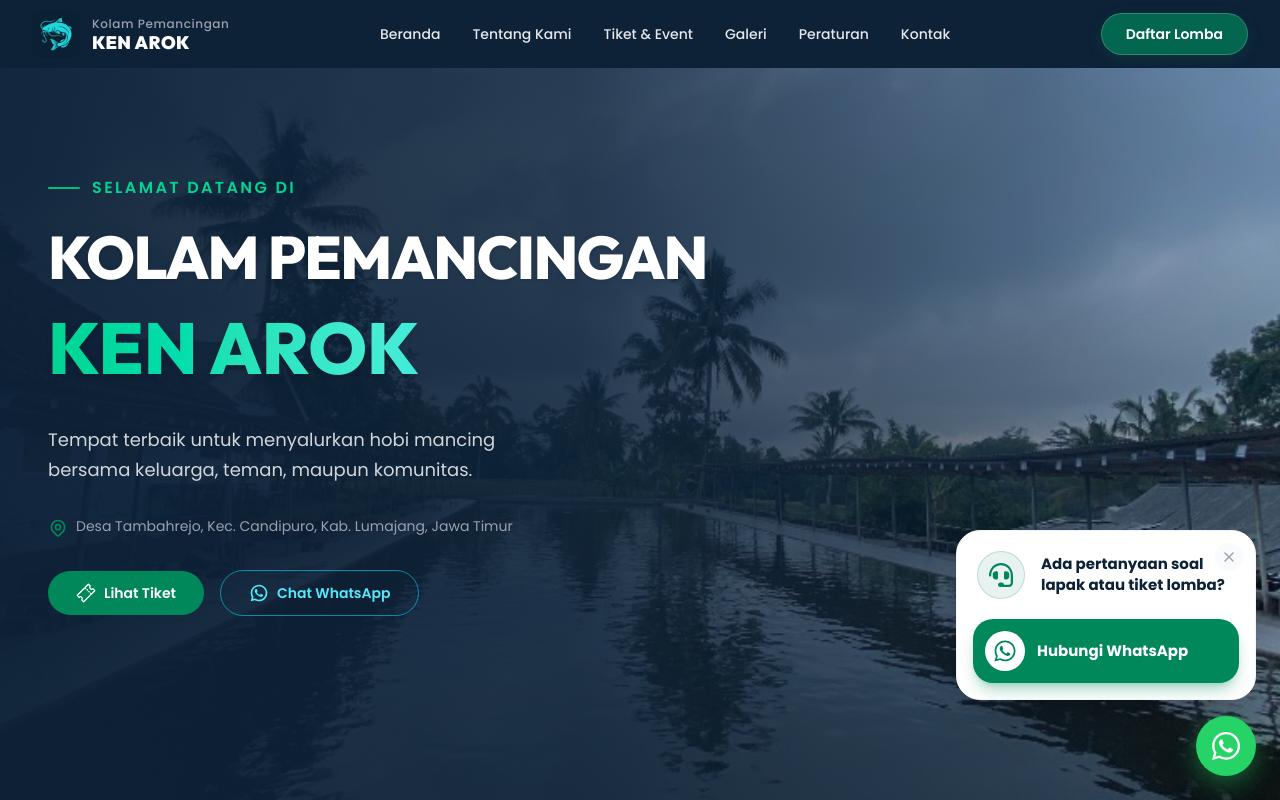
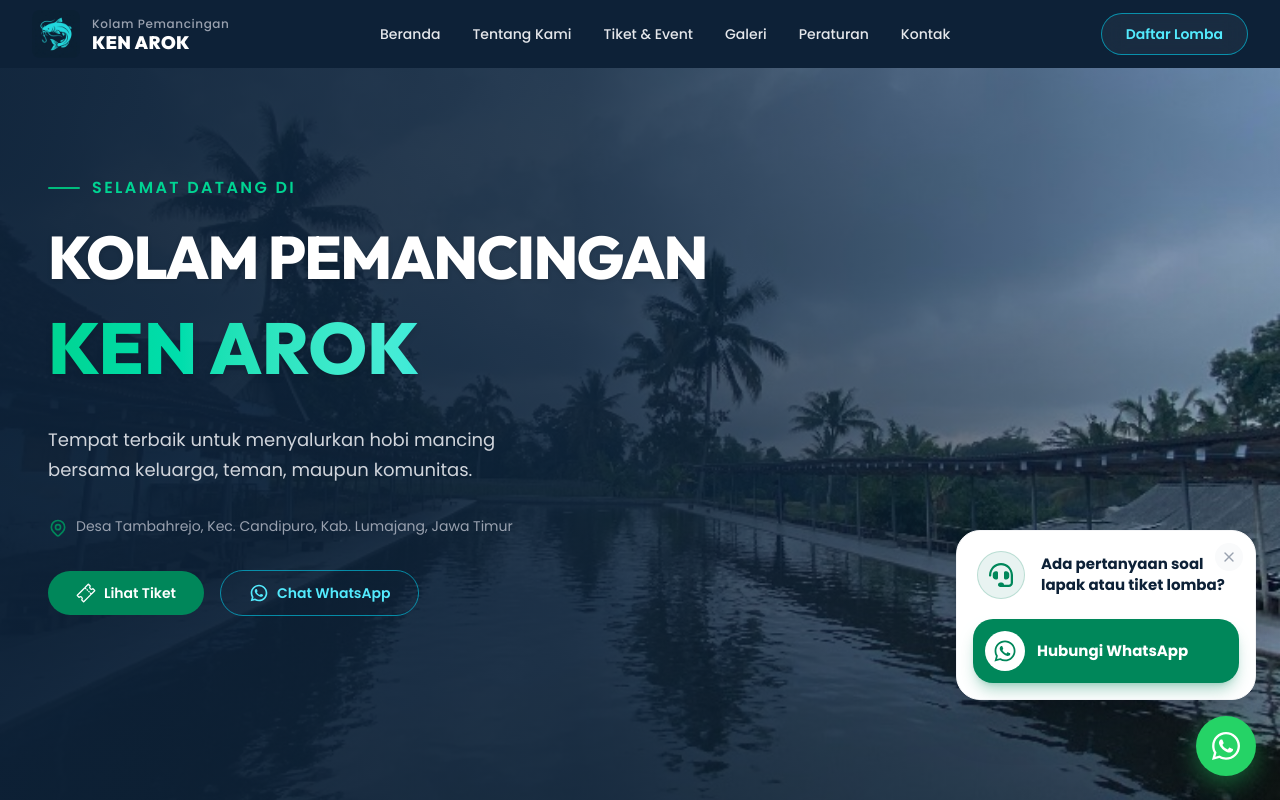
Before and after one commit to geraldhinoa/ken-arok-pemancingan, a React (Vite) app: page / in a window 1280 px wide. Shown: the top 800 px of the page. Built offline with nearby package versions, Linux system fonts and the light colour scheme.

Commit message:
style: ubah daftar lomba jadi efek glassmorphism cyan seperti tombol chat WA

```diff
--- a/src/components/Navbar.jsx
+++ b/src/components/Navbar.jsx
@@ -66,10 +66,9 @@ export default function Navbar() {
           href="https://wa.me/6281292929210?text=Halo%20Admin%20Ken%20Arok%2C%20saya%20mau%20daftar%20lomba"
           target="_blank"
           rel="noopener noreferrer"
-          className="hidden lg:inline-flex items-center px-6 py-2.5 rounded-full text-sm font-semibold text-white transition-all duration-300
-                     bg-[#00875A]/70 backdrop-blur-md border border-white/20
-                     shadow-[0_4px_15px_rgba(0,135,90,0.2)]
-                     hover:bg-[#00875A]/90 hover:shadow-[0_6px_20px_rgba(0,135,90,0.4)] hover:-translate-y-0.5"
+          className="hidden lg:inline-flex items-center px-6 py-2.5 rounded-full text-sm font-semibold transition-all duration-300
+                     text-cyan-300 border border-cyan-400/60 bg-white/5 backdrop-blur-md
+                     hover:border-cyan-300 hover:bg-cyan-400/10 hover:shadow-[0_0_15px_rgba(34,211,238,0.3)] hover:-translate-y-0.5"
         >
           Daftar Lomba
         </a>
@@ -124,10 +123,9 @@ export default function Navbar() {
                   target="_blank"
                   rel="noopener noreferrer"
                   onClick={() => setMobileOpen(false)}
-                  className="inline-flex items-center justify-center w-full px-5 py-3 rounded-full text-sm font-semibold text-white transition-all duration-300
-                             bg-[#00875A]/70 backdrop-blur-md border border-white/20
-                             shadow-[0_4px_15px_rgba(0,135,90,0.2)]
-                             hover:bg-[#00875A]/90 active:scale-[0.98]"
+                  className="inline-flex items-center justify-center w-full px-5 py-3 rounded-full text-sm font-semibold transition-all duration-300
+                             text-cyan-300 border border-cyan-400/60 bg-white/5 backdrop-blur-md
+                             hover:border-cyan-300 hover:bg-cyan-400/10 hover:shadow-[0_0_15px_rgba(34,211,238,0.3)] active:scale-[0.98]"
                 >
                   Daftar Lomba
                 </a>
```
